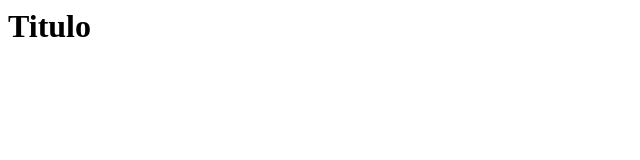
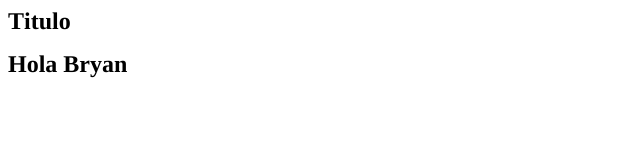
Before and after one commit to Bminaya/Test2, a plain HTML site: page index.html in a window 1280 px wide. Shown: the whole page, without its empty margins (0-640 px from the left). Drawn offline with Linux system fonts and the light colour scheme.

Commit message:
Hola bryan

```diff
--- a/index.html
+++ b/index.html
@@ -1,3 +1,17 @@
+<!DOCTYPE html PUBLIC "-//W3C//DTD HTML 4.01//EN" "http://www.w3.org/TR/html4/strict.dtd">
 <html>
-	<h1>Titulo</h1>
+<head>
+  <meta http-equiv="Content-Type" content="text/html; charset=utf-8">
+  <meta http-equiv="Content-Style-Type" content="text/css">
+  <title></title>
+  <meta name="Generator" content="Cocoa HTML Writer">
+  <meta name="CocoaVersion" content="1404.34">
+  <style type="text/css">
+    span.s1 {font-kerning: none}
+  </style>
+</head>
+<body>
+<h1 style="margin: 0.0px 0.0px 16.1px 0.0px; line-height: 28.0px; font: 24.0px Times; color: #000000; -webkit-text-stroke: #000000"><span class="s1"><b>Titulo</b></span></h1>
+<h1 style="margin: 0.0px 0.0px 16.1px 0.0px; line-height: 28.0px; font: 24.0px Times; color: #000000; -webkit-text-stroke: #000000"><span class="s1"><b>Hola Bryan</b></span></h1>
+</body>
 </html>
```
